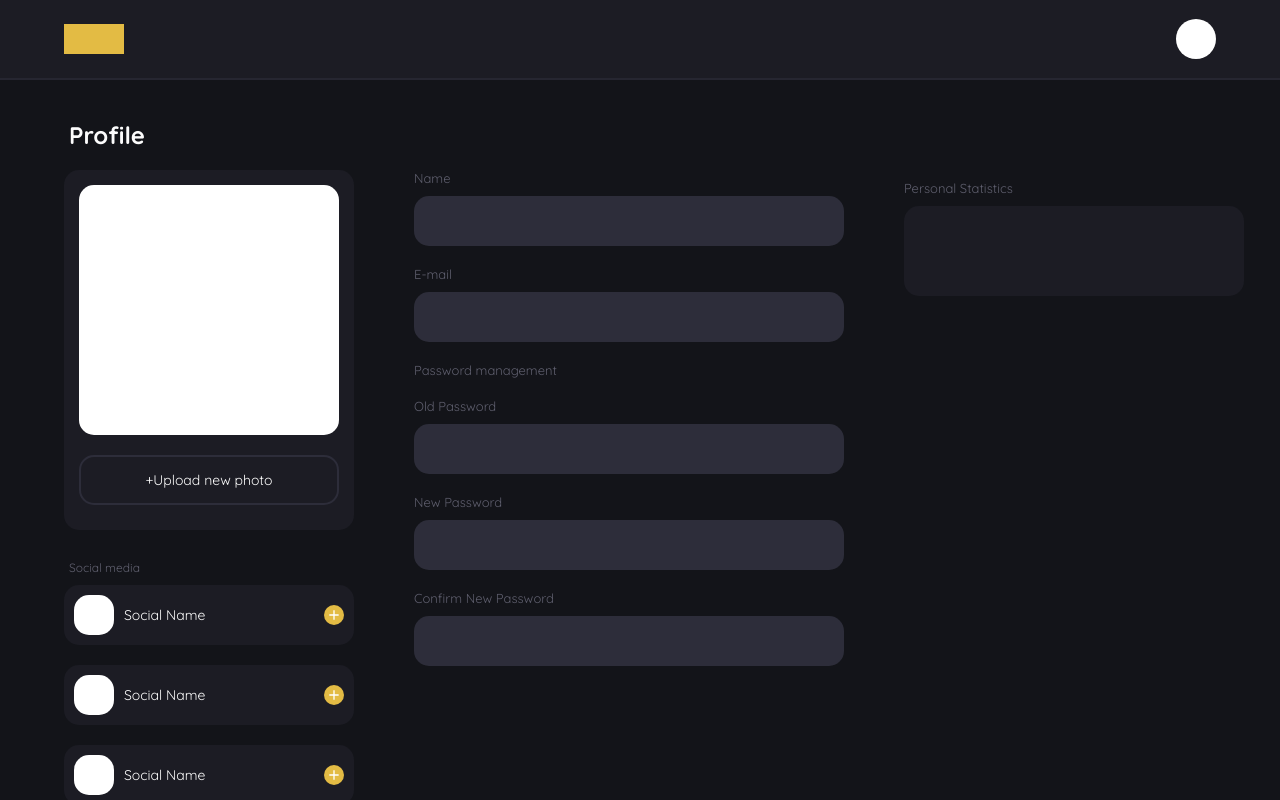
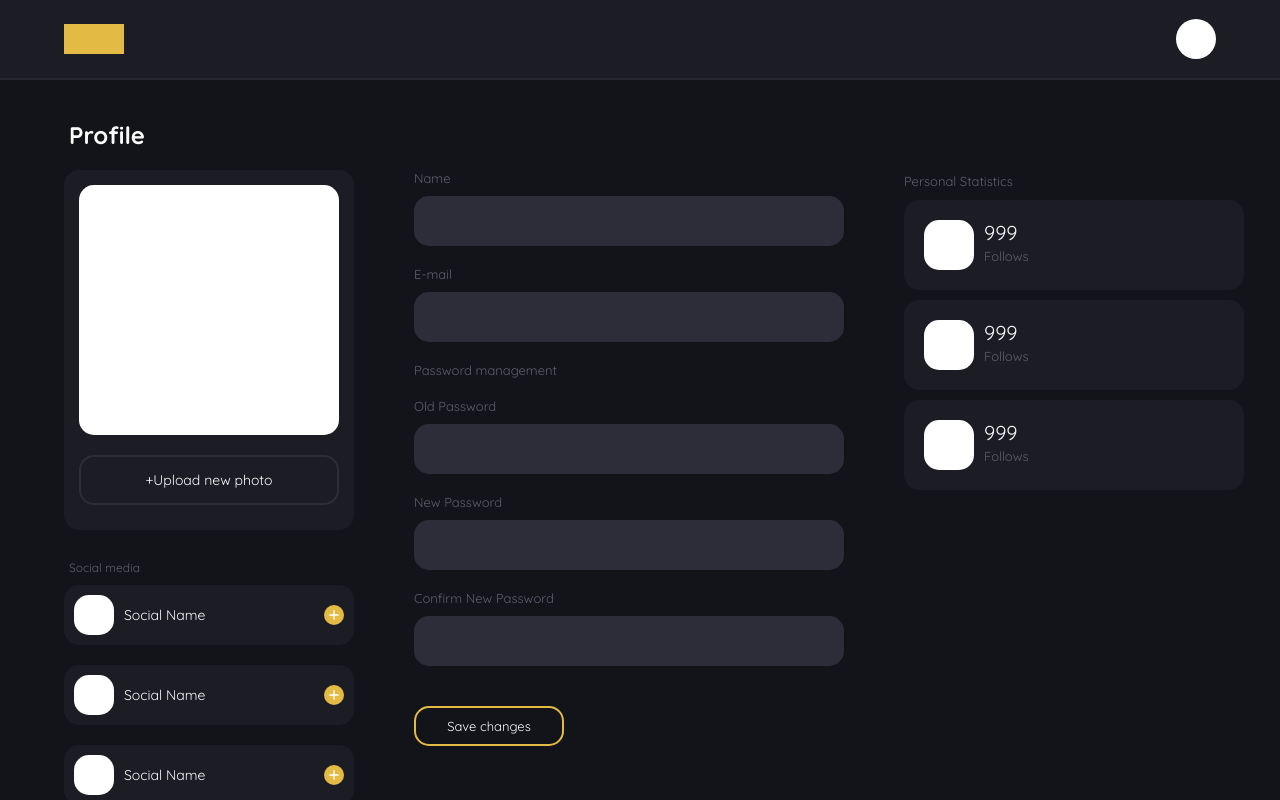
Before and after one commit to Lukenoutte/noutte-social-network, a React (Create React App) app in the folder client/: page /profile in a window 1280 px wide. Shown: the top 800 px of the page. Built offline with nearby package versions, Linux system fonts and the light colour scheme.

Commit message:
profile complete

```diff
--- a/client/src/assets/styles/pages/profile.css
+++ b/client/src/assets/styles/pages/profile.css
@@ -112,6 +112,11 @@
   margin-bottom: 50px;
   margin-right: 60px;
 }
+
+.profile-container .middle-container .inputs-wrapper{
+  width: min-content;
+}
+
 .profile-container .middle-container p {
   color: var(--font-color-secondary);
   font-size: 13px;
@@ -127,28 +132,72 @@
   border: none;
   background: var(--color-input-background);
   padding: 0px 15px;
+  font-weight: bold;
 }
 
 .profile-container .middle-container input:focus {
   border: 2px solid var(--primary-color);
 }
 
+.profile-container .middle-container button {
+  font-size: 13px;
+  margin-top: 40px;
+  width: 150px;
+  height: 40px;
+  background: transparent;
+  border: 2px solid var(--primary-color);
+  border-radius: 15px;
+  outline: none;
+  cursor: pointer;
+}
+
+
+.profile-container .middle-container button:hover {
+    background: var(--primary-color);
+}
+
 .profile-container .right-container {
   width: 30%;
-  padding-top: 60px;
+  padding-top: 50px;
 }
 
-.profile-container .right-container p {
+.right-container .statistics-wrapper span{
   color: var(--font-color-secondary);
   font-size: 13px;
-  margin-bottom: 10px;
+
 }
 
 .profile-container .right-container .statistics-wrapper {
+  width: min-content;
+}
+
+.profile-container .right-container .statistic {
   width: 340px;
   height: 90px;
   background: var(--secundary-color);
   border-radius: 15px;
+
+  display: flex;
+  flex-direction: row;
+  padding: 0 20px;
+
+  margin-top: 10px;
+}
+
+.statistics-wrapper .statistic .icon-statistics{
+    height: 50px;
+    width: 50px;
+    background: #FFF;
+    border-radius: 15px;
+    margin-right: 10px;
+    align-self: center;
+}
+.statistics-wrapper .statistic .statistics-information{
+   margin-top: 20px;
+}
+.statistic .statistics-information p {
+
+    font-size: 20px;
 }
 
 @media (max-width: 1250px) {
@@ -175,7 +224,6 @@
     margin-bottom: 50px;
   }
 
-
   .profile-container .middle-container {
     margin-right: 0px;
     width: 80%;
--- a/client/src/pages/profile/index.js
+++ b/client/src/pages/profile/index.js
@@ -51,9 +51,9 @@ function Profile() {
           </div>
         </div>
         <div className="middle-container">
+          <div className="inputs-wrapper">
           <p>Name</p>
           <input type="text" />
-
           <p>E-mail</p>
           <input type="text" />
 
@@ -64,11 +64,36 @@ function Profile() {
           <input type="password" />
           <p>Confirm New Password</p>
           <input type="password" />
+          <button>Save changes</button>
+          </div>
         </div>
 
         <div className="right-container">
-          <p>Personal Statistics</p>
           <div className="statistics-wrapper">
+          <span>Personal Statistics</span>
+          <div className="statistic">
+            <div className="icon-statistics"></div>
+            <div className="statistics-information">
+            <p>999</p>
+            <span>Follows</span>
+            </div>
+          </div>
+
+          <div className="statistic">
+            <div className="icon-statistics"></div>
+            <div className="statistics-information">
+            <p>999</p>
+            <span>Follows</span>
+            </div>
+          </div>
+
+          <div className="statistic">
+            <div className="icon-statistics"></div>
+            <div className="statistics-information">
+            <p>999</p>
+            <span>Follows</span>
+            </div>
+          </div>
 
           </div>
         </div>
```
